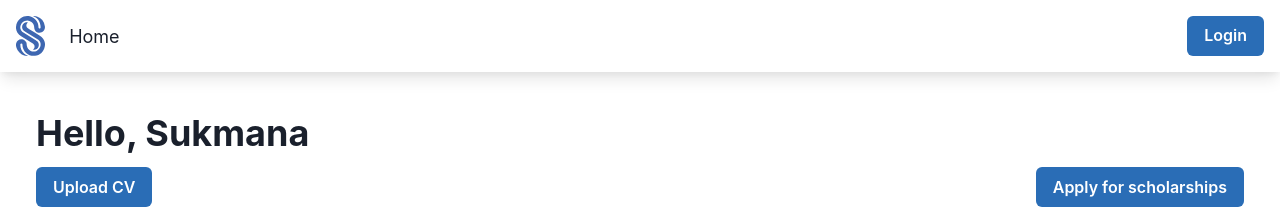
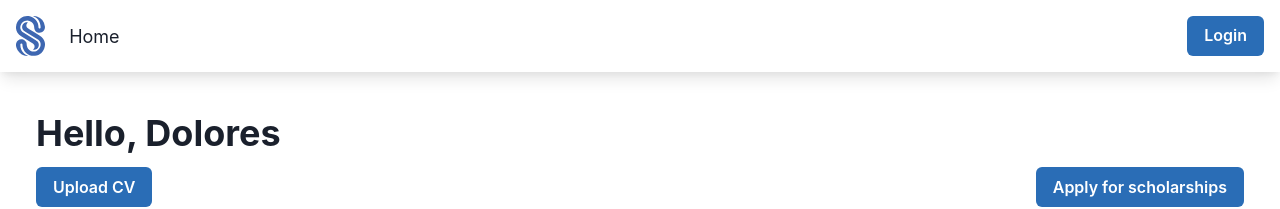
Before and after one commit to IceTeaXXD/Scholee-HiFi, a React (Vite) app: page /dashboard in a window 1280 px wide. Shown: the top 209 px of the page. Built offline with nearby package versions, Linux system fonts and the light colour scheme.

Commit message:
chore: Removed Easter Egg

```diff
--- a/src/components/Dashboard/DashboardHeading.tsx
+++ b/src/components/Dashboard/DashboardHeading.tsx
@@ -6,7 +6,7 @@ export const DashboardHeading: React.FC = () => {
     return (
         <Box paddingLeft="9" paddingRight="9" paddingTop="10">
             <Heading marginBottom={3}>
-                Hello, Sukmana
+                Hello, Dolores
             </Heading>
             {auth.role === 'admin' ? <></> : <>
                 <Flex justifyContent="space-between">
--- a/src/components/Layout/Navbar.tsx
+++ b/src/components/Layout/Navbar.tsx
@@ -154,7 +154,7 @@ const MobileNavbar: React.FC<{
           <Popover trigger={'click'}>
             <PopoverTrigger>
               <Button color={'white'} bg={'primary.300'} onClick={toggleNavbar}>
-                Sukmana
+                Dolores
                 <ChevronDownIcon />
               </Button>
             </PopoverTrigger>
@@ -272,7 +272,7 @@ const DesktopNavbar: React.FC<{ login: boolean }> = ({ login }) => {
                 color={'white'}
                 bg={'primary.300'}
               >
-                Sukmana
+                Dolores
                 <ChevronDownIcon />
               </Button>
             </PopoverTrigger>
```
